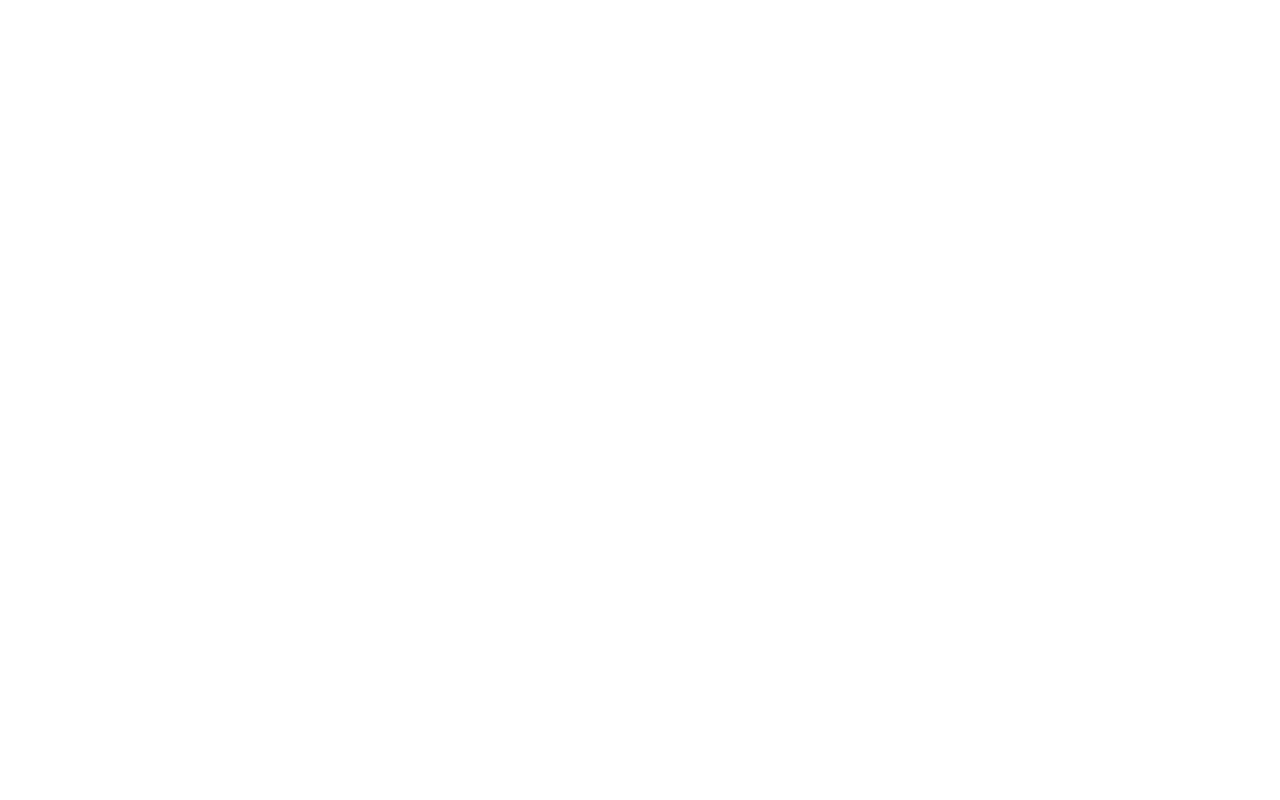
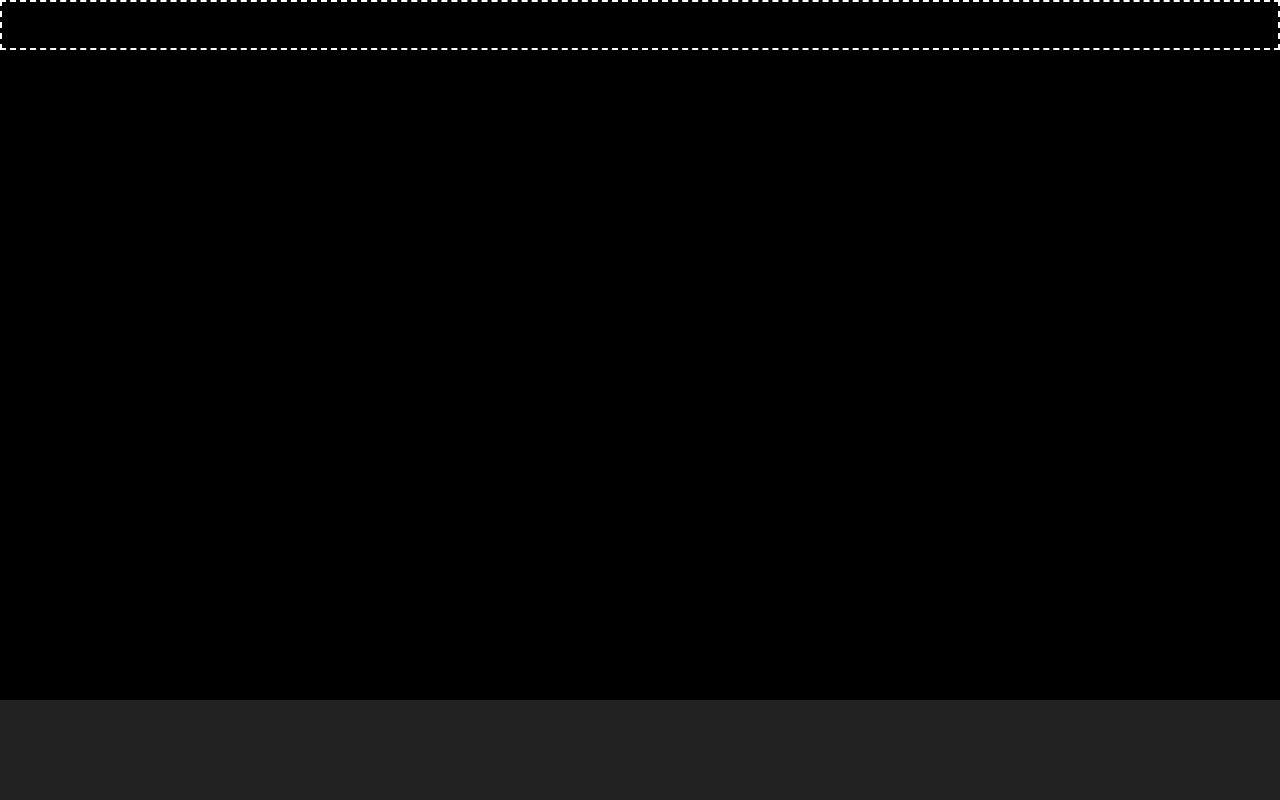
Before and after one commit to AndreaRomano02/html-css-zoom, a plain HTML site: page index.html in a window 1280 px wide. Drawn offline with Linux system fonts and the light colour scheme.

Commit message:
Heading layout website

```diff
--- a/css/style.css
+++ b/css/style.css
@@ -14,3 +14,23 @@ body{
   width: 1200px;
   margin: 0 auto;
 }
+
+/*! Header */
+header{
+  background-color: #000;
+  height: 50px;
+  border: 2px dashed white;
+}
+
+/*! Main */
+main{
+  background-color: #000;
+  height: calc(100vh - 150px);
+  color: white;
+  overflow: auto;
+}
+
+footer{
+  background-color: #222222;
+  height: 100px;
+}
--- a/index.html
+++ b/index.html
@@ -11,6 +11,17 @@
 
 <body>
 </body>
+<header>
+
+</header>
+
+<main>
+
+</main>
+
+<footer>
+
+</footer>
 
 </html>
 
```
